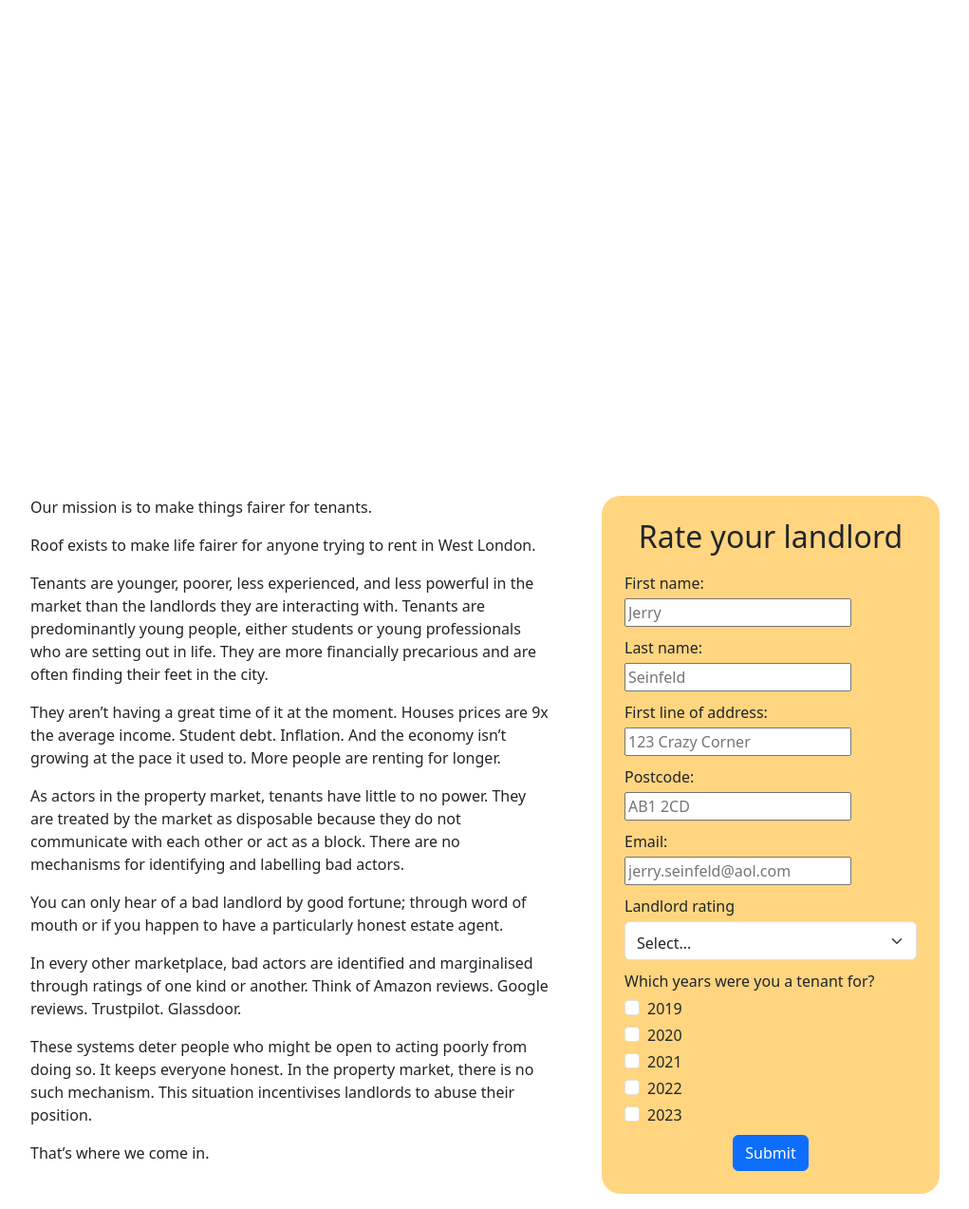
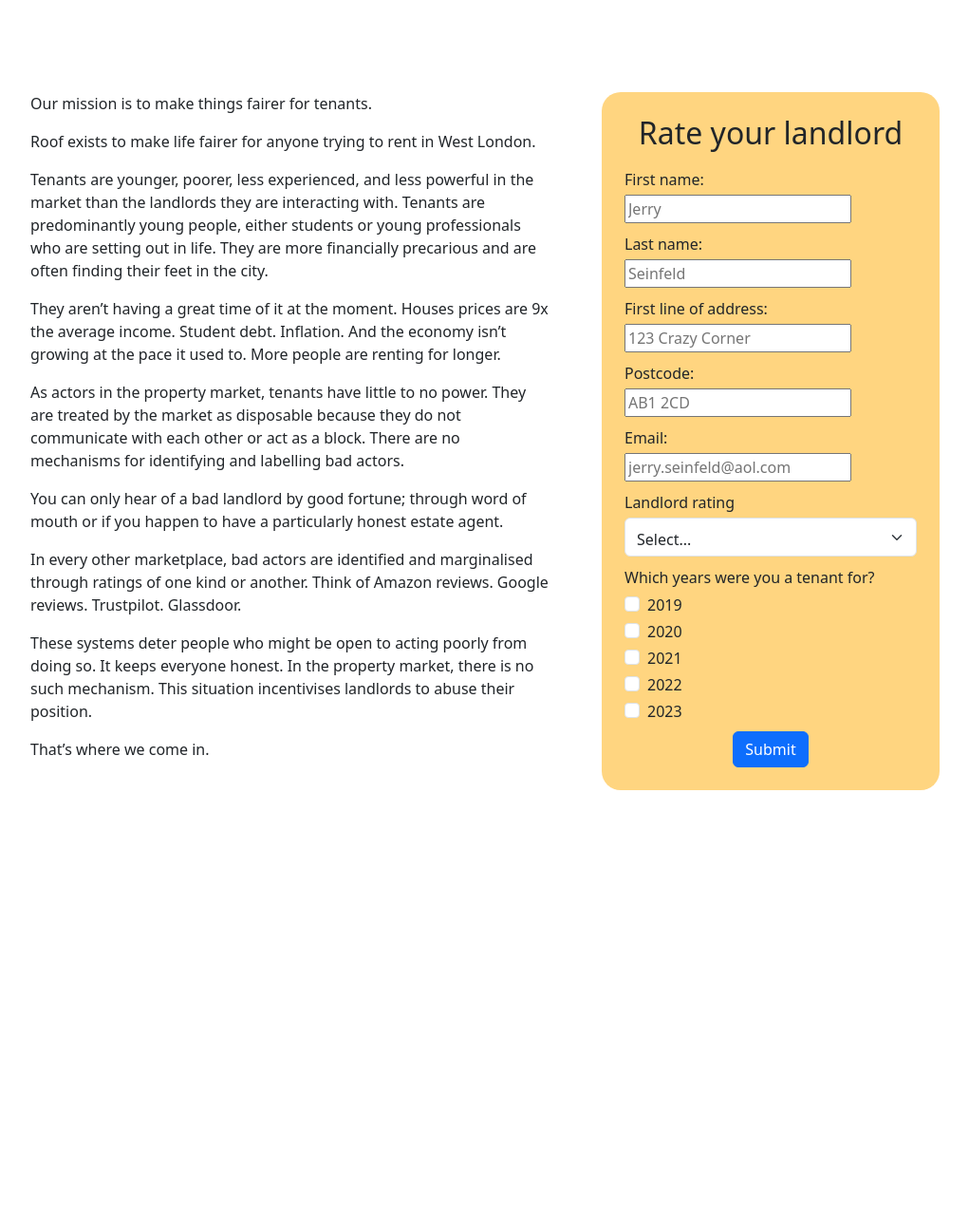
Before and after one commit to farleyr2538/roof, a Flask app: page / in a window 1280 px wide. Shown: the part 614-1887 px from the top of the page at 95% size, without its empty margins (129-1150 px from the left). After the commit the page ends 1446 px from the top, so only its background shows below. Run offline with Flask 3, Linux system fonts and the light colour scheme.

Commit message:
adjusting padding to 75px

```diff
--- a/static/styles.css
+++ b/static/styles.css
@@ -57,5 +57,5 @@ video {
 }
 
 #content {
-    padding-top: 500px;
+    padding-top: 75px;
 }
```
